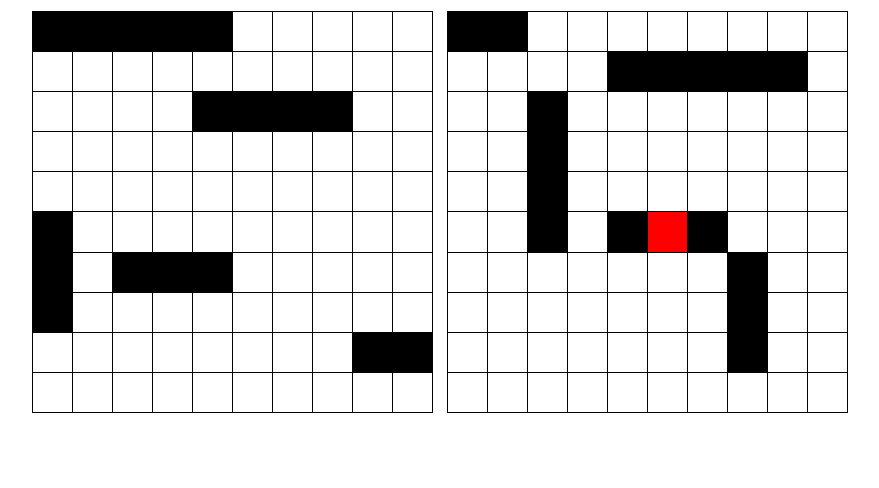
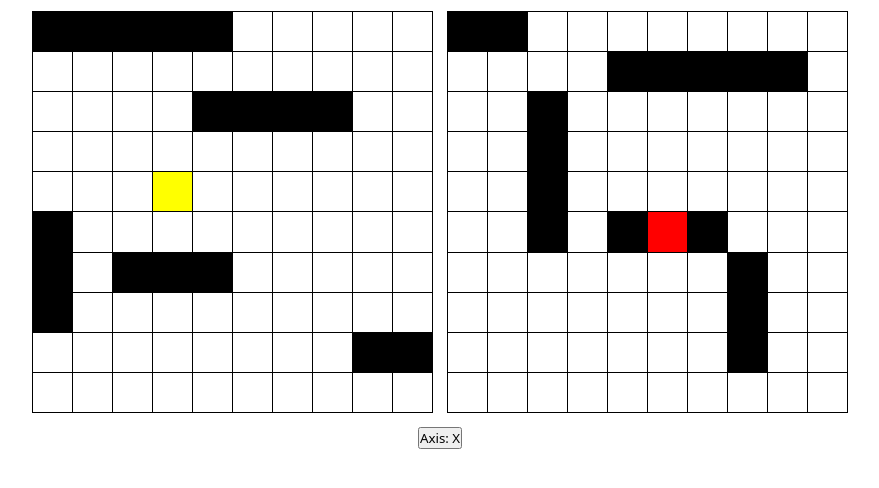
Before and after one commit to DanteR03/battleship, a website built with webpack: page src/template.html in a window 1280 px wide. Both pictures are taken after a click on the element 847 px from the left and 258 px from the top of the page. Shown: the part 46-534 px from the top of the page, without its empty margins (200-1079 px from the left). Built offline with nearby package versions, Linux system fonts and the light colour scheme.

Commit message:
feat: create ai player that can execute random attacks

```diff
--- a/src/gameDOM.js
+++ b/src/gameDOM.js
@@ -1,27 +1,42 @@
 import { Player } from "./game.js";
 
-let activePlayer;
+const playerOne = new Player();
+const playerTwo = new Player();
+const playerOneBoard = playerOne.gameBoard.getBoard();
+const playerTwoBoard = playerTwo.gameBoard.getBoard();
+const playerBoardContainers = document.querySelectorAll(".board");
+let axis = "X";
+let activePlayer = playerOne;
+let gameOver = false;
+const axisButton = document.querySelector("button");
+axisButton.addEventListener("click", () => {
+  if (axis === "X") {
+    axis = "Y";
+    axisButton.textContent = "Axis: Y";
+  } else {
+    axis = "X";
+    axisButton.textContent = "Axis: X";
+  }
+});
 
-export function initializeBoard() {
-  const playerOne = new Player();
-  const playerTwo = new Player();
+export function initializeBoardPlayer() {
   playerOne.gameBoard.fillBoard();
   playerTwo.gameBoard.fillBoard();
-  activePlayer = playerOne;
   populateBoardPredetermined(playerOne.gameBoard, playerTwo.gameBoard);
-  const playerOneBoard = playerOne.gameBoard.getBoard();
-  const playerTwoBoard = playerTwo.gameBoard.getBoard();
-  const playerBoardContainers = document.querySelectorAll(".board-container");
+  displayBoard(playerOneBoard, playerBoardContainers[0]);
+  displayBoard(playerTwoBoard, playerBoardContainers[1]);
   playerBoardContainers[0].addEventListener("click", (e) => {
     if (
       e.target.id.length === 3 &&
       activePlayer !== playerOne &&
-      e.target.classList.contains("marked") === false
+      e.target.classList.contains("marked") === false &&
+      gameOver === false
     ) {
       registerAttack(playerOne, e.target.id.split(","));
       e.target.classList.add("marked");
       if (playerOne.gameBoard.allSunk() === true) {
         console.log("Player Two wins!");
+        gameOver === true;
       } else {
         activePlayer = playerOne;
       }
@@ -31,19 +46,45 @@ export function initializeBoard() {
     if (
       e.target.id.length === 3 &&
       activePlayer !== playerTwo &&
-      e.target.classList.contains("marked") === false
+      e.target.classList.contains("marked") === false &&
+      gameOver === false
     ) {
       registerAttack(playerTwo, e.target.id.split(","));
       e.target.classList.add("marked");
       if (playerTwo.gameBoard.allSunk() === true) {
         console.log("Player One wins!");
+        gameOver === true;
       } else {
         activePlayer = playerTwo;
       }
     }
   });
+}
+
+export function initializeBoardComputer() {
+  playerOne.gameBoard.fillBoard();
+  playerTwo.gameBoard.fillBoard();
+  populateBoardPredetermined(playerOne.gameBoard, playerTwo.gameBoard);
   displayBoard(playerOneBoard, playerBoardContainers[0]);
   displayBoard(playerTwoBoard, playerBoardContainers[1]);
+  playerBoardContainers[1].addEventListener("click", (e) => {
+    if (
+      e.target.id.length === 3 &&
+      activePlayer !== playerTwo &&
+      e.target.classList.contains("marked") === false &&
+      gameOver === false
+    ) {
+      registerAttack(playerTwo, e.target.id.split(","));
+      e.target.classList.add("marked");
+      if (playerTwo.gameBoard.allSunk() === true) {
+        console.log("Player One wins!");
+        gameOver === true;
+      } else {
+        activePlayer = playerTwo;
+        computerAttack(playerOneBoard);
+      }
+    }
+  });
 }
 
 function displayBoard(board, boardContainer) {
@@ -68,18 +109,37 @@ function displayBoard(board, boardContainer) {
 }
 
 function populateBoardPredetermined(board1, board2) {
-  board1.placeShip([0, 0], "x", 5);
-  board1.placeShip([2, 4], "x", 4);
-  board1.placeShip([5, 0], "y", 3);
-  board1.placeShip([6, 2], "x", 3);
-  board1.placeShip([8, 8], "x", 2);
-  board2.placeShip([1, 4], "x", 5);
-  board2.placeShip([2, 2], "y", 4);
-  board2.placeShip([5, 4], "x", 3);
-  board2.placeShip([6, 7], "y", 3);
-  board2.placeShip([0, 0], "x", 2);
+  placeShip(board1, [0, 0], "x", 5);
+  placeShip(board1, [2, 4], "x", 4);
+  placeShip(board1, [5, 0], "y", 3);
+  placeShip(board1, [6, 2], "x", 3);
+  placeShip(board1, [8, 8], "x", 2);
+  placeShip(board2, [1, 4], "x", 5);
+  placeShip(board2, [2, 2], "y", 4);
+  placeShip(board2, [5, 4], "x", 3);
+  placeShip(board2, [6, 7], "y", 3);
+  placeShip(board2, [0, 0], "x", 2);
+}
+
+function placeShip(board, start, axis, length) {
+  board.placeShip(start, axis, length);
 }
 
 function registerAttack(player, coords) {
   player.gameBoard.receiveAttack(coords);
 }
+
+function computerAttack(board) {
+  let x = Math.floor(Math.random() * 10);
+  let y = Math.floor(Math.random() * 10);
+  while (board[x][y] === "hit" || board[x][y] === "miss") {
+    x = Math.floor(Math.random() * 10);
+    y = Math.floor(Math.random() * 10);
+  }
+  const coords = [x, y];
+  const coordsId = coords.join();
+  const boardCell = document.querySelector(`#${CSS.escape(coordsId)}`);
+  boardCell.classList.add("marked");
+  registerAttack(playerOne, coords);
+  activePlayer = playerOne;
+}
--- a/src/index.js
+++ b/src/index.js
@@ -1,4 +1,4 @@
 import "./styles.css";
-import { initializeBoard } from "./gameDOM.js";
+import { initializeBoardPlayer, initializeBoardComputer } from "./gameDOM.js";
 
-initializeBoard();
+initializeBoardComputer();
--- a/src/styles.css
+++ b/src/styles.css
@@ -19,10 +19,18 @@ body {
 
 .main-container {
   display: flex;
+  flex-direction: column;
+  align-items: center;
+  justify-content: center;
   gap: 15px;
 }
 
-.board-container {
+.boards-container {
+  display: flex;
+  gap: 15px;
+}
+
+.board {
   display: grid;
   grid-template-columns: repeat(10, 1fr);
   grid-template-rows: repeat(10, 1fr);
--- a/src/template.html
+++ b/src/template.html
@@ -8,8 +8,11 @@
   <body>
     <h1>Battleship</h1>
     <div class="main-container">
-      <div class="board-container"></div>
-      <div class="board-container"></div>
+      <div class="boards-container">
+        <div class="board"></div>
+        <div class="board"></div>
+      </div>
+      <button>Axis: X</button>
     </div>
   </body>
 </html>
```
